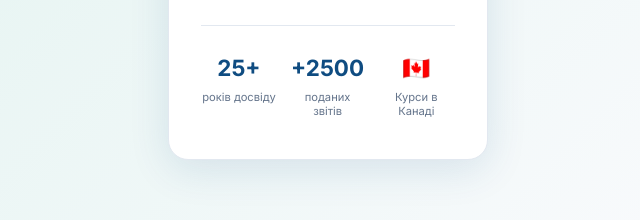
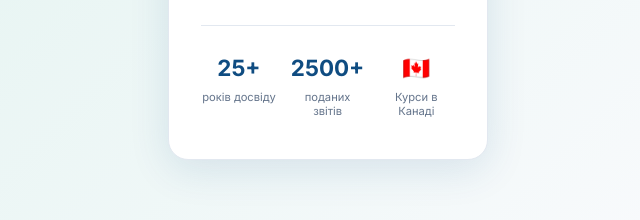
Before and after one commit to bod-prog/svitlana-ozdemir, a plain HTML site: page index.html in a window 1280 px wide. Shown: the part 357-577 px from the top of the page, 640-1280 px from the left. Drawn offline with nearby package versions, Linux system fonts and the light colour scheme.

Commit message:
Update stat to 2500+ submitted reports (plus at the end)

```diff
--- a/index.html
+++ b/index.html
@@ -57,7 +57,7 @@
               <span class="stat-label">років досвіду</span>
             </div>
             <div class="stat">
-              <span class="stat-num">+2500</span>
+              <span class="stat-num">2500+</span>
               <span class="stat-label">поданих звітів</span>
             </div>
             <div class="stat">
```
